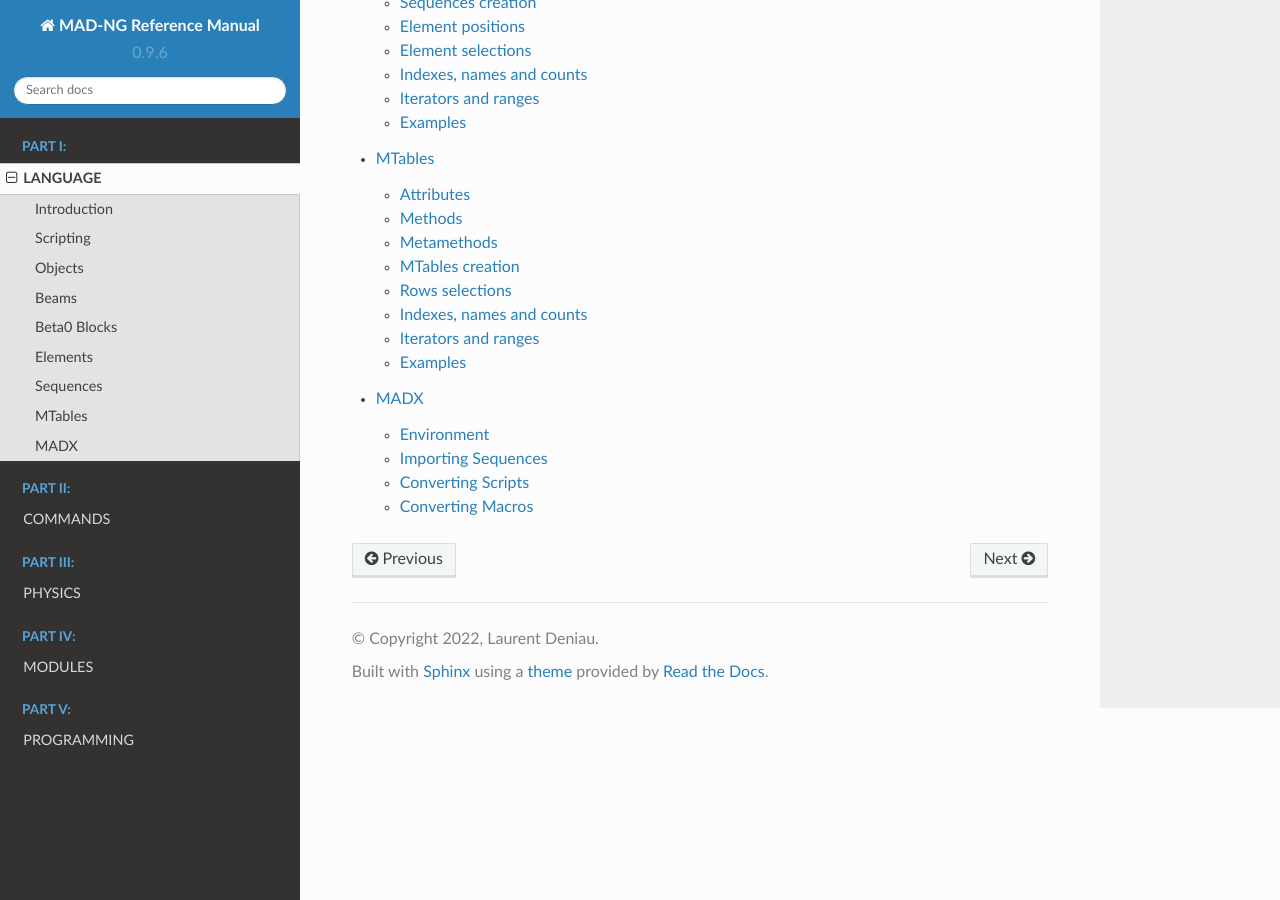
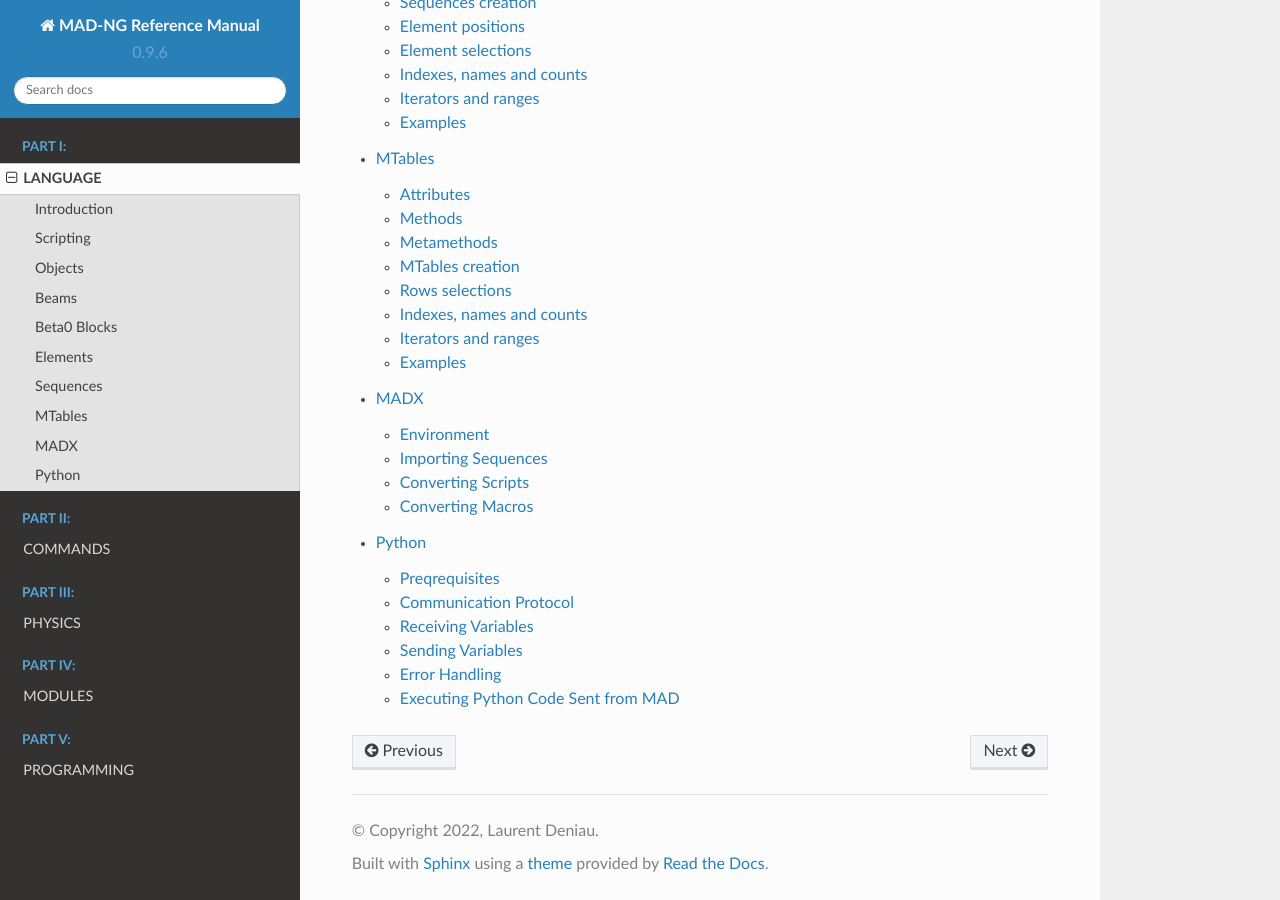
Before and after one commit to MethodicalAcceleratorDesign/MAD-NG.docs, a Sphinx documentation site: the page built from refman/source/mad_gen_index.rst, in a window 1280 px wide and 900 px high, scrolled down 1524 px. Built offline with Sphinx 7.4.7 and the Read the Docs theme 2.0.0, drawn with Linux system fonts in a browser that asks for light colours; some of the changed lines change nothing that is shown.

Commit message:
Add initial documentation for the low level for pymadng

```diff
--- a/refman/source/mad_gen_index.rst
+++ b/refman/source/mad_gen_index.rst
@@ -15,3 +15,4 @@ LANGUAGE
    /mad_gen_sequence.rst
    /mad_gen_mtable.rst
    /mad_gen_madx.rst
+   /mad_gen_python.rst
--- /dev/null
+++ b/refman/source/mad_gen_python.rst
@@ -0,0 +1,308 @@
+Python
+======
+
+Within MAD, there is a low level communication process that allows transfer of data between MAD and python. Most of the work between sending and receiving data must be performed by the user, however this is a robust and flexible way to communicate between the two languages. For a higher level way of communication, you can use the `pymadng <https://pypi.org/project/pymadng/>`_ package on PyPI.
+
+Preqrequisites
+--------------
+
+- Python 3.6 or higher
+- NumPy 1.11.0 or higher
+- A working binary of MAD-NG
+
+Because the file "madp\_pymad.py" is a python module, it must be in the same directory as the python script that is importing it, or you must add the directory containing "madp\_pymad.py" to your path by using the following code:
+
+.. code-block:: python
+    :caption: Adding the directory containing "madp\_pymad.py" to your path
+
+    import sys
+    sys.path.append("path/to/module") # where "path/to/module/madp_pymad.py" is located
+
+Now you can import the module, I recommend using the following code to import the module:
+
+.. code-block:: python
+    :caption: Importing the module
+
+    from madp_pymad import mad_process as MAD
+
+Finally, to start the mad process from python, you must tell python where your MAD-NG binary is located:
+
+.. code-block:: python
+    :caption: Starting the MAD-NG process
+
+    mad = MAD("path/to/mad") # where "path/to/mad" is the location of your MAD-NG binary
+
+Communication Protocol
+----------------------
+
+The communication protocol has been presented previously in a meeting that can be found here: `MAD-NG Python interface <https://indico.cern.ch/event/1224204/>`_. The essential points are:
+
+- PyMAD-NG communicates through pipes (first in, first out)
+- Communication occurs by sending MAD-NG scripts (as strings) to MAD
+- Retrieve data from MAD to Python pipe.
+- The stdout of MAD is redirected to the stdout of Python (not intercepted by PyMAD-NG)
+
+The first point is the most consequential for the user, as it means that the order in which you send data to MAD-NG is the order in which it will be received and vice versa for retrieving data. Therefore, you must adhere to the following rules:
+
+.. important::
+    - **Before you receive any data from MAD-NG, you must always ask MAD-NG to send the data.**
+    - **Before you send data to MAD-NG, you must always send MAD-NG the instructions to read the data.**
+
+
+.. code-block:: python
+    :caption: An example of using the mad_process object to communicate with MAD-NG
+
+    #Load the mad_process
+    from madp_pymad import mad_process as MAD # Assuming that the madp_pymad.py file is in the current directory
+    mad = MAD("./mad")                        # Assuming that the mad binary is in the current directory
+
+    #Tell mad that it should expect data and then place it in 'a'
+    mad.send("a = py:recv()")
+
+    #Send the data
+    mad.send(42)
+
+    #Ask mad to send the data back
+    mad.send("py:send(a)")
+
+    #Read the data
+    mad.recv() #-> 42
+
+
+:meth:`mad.send() <pymadng.MAD.send>` and :meth:`mad.recv() <pymadng.MAD.recv>` are the main ways to communicate with MAD-NG and is extremely simple, for specific details on what data can be sent see the :class:`API Reference <pymadng.MAD>`.
+
+For types that the equivalent of MAD-NG cannot be naturally found in numpy or python, you will be required to use a different function to *send* data (see below). To *receive* any data just use :meth:`mad.recv() <pymadng.MAD.recv>`.
+
+.. _typestbl:
+
+.. table:: Types that can be sent to MAD-NG and the function to use to send them
+
+    +----------------------------------------+------------------------+----------------------------------------------+
+    | Type in Python                         | Type in MAD            | Function to send from Python                 |
+    +========================================+========================+==============================================+
+    | None                                   | nil                    | :meth:`send <pymadng.MAD.send>`              |
+    +----------------------------------------+------------------------+----------------------------------------------+
+    | str                                    | string                 | :meth:`send <pymadng.MAD.send>`              |
+    +----------------------------------------+------------------------+----------------------------------------------+
+    | int                                    | number :math:`<2^{31}` | :meth:`send <pymadng.MAD.send>`              |
+    +----------------------------------------+------------------------+----------------------------------------------+
+    | float                                  | number                 | :meth:`send <pymadng.MAD.send>`              |
+    +----------------------------------------+------------------------+----------------------------------------------+
+    | complex                                | complex                | :meth:`send <pymadng.MAD.send>`              |
+    +----------------------------------------+------------------------+----------------------------------------------+
+    | list                                   | table                  | :meth:`send <pymadng.MAD.send>`              |
+    +----------------------------------------+------------------------+----------------------------------------------+
+    | bool                                   | bool                   | :meth:`send <pymadng.MAD.send>`              |
+    +----------------------------------------+------------------------+----------------------------------------------+
+    | NumPy ndarray (dtype = np.float64)     | matrix                 | :meth:`send <pymadng.MAD.send>`              |
+    +----------------------------------------+------------------------+----------------------------------------------+
+    | NumPy ndarray (dtype = np.complex128)  | cmatrix                | :meth:`send <pymadng.MAD.send>`              |
+    +----------------------------------------+------------------------+----------------------------------------------+
+    | NumPy ndarray (dtype = np.int32)       | imatrix                | :meth:`send <pymadng.MAD.send>`              |
+    +----------------------------------------+------------------------+----------------------------------------------+
+    | range                                  | irange                 | :meth:`send <pymadng.MAD.send>`              |
+    +----------------------------------------+------------------------+----------------------------------------------+
+    | start(float), stop(float), size(int)   | range                  | :meth:`send_rng <pymadng.MAD.send_rng>`      |
+    +----------------------------------------+------------------------+----------------------------------------------+
+    | start(float), stop(float), size(int)   | logrange               | :meth:`send_lrng <pymadng.MAD.send_lrng>`    |
+    +----------------------------------------+------------------------+----------------------------------------------+
+    || NumPy ndarray (dtype = np.uint8) and  || TPSA                  || :meth:`send_tpsa <pymadng.MAD.send_tpsa>`   |
+    || NumPy ndarray (dtype = np.float64)    ||                       ||                                             |
+    +----------------------------------------+------------------------+----------------------------------------------+
+    || NumPy ndarray (dtype = np.uint8) and  || CTPSA                 || :meth:`send_ctpsa <pymadng.MAD.send_ctpsa>` |
+    || NumPy ndarray (dtype = np.complex128) ||                       ||                                             |
+    +----------------------------------------+------------------------+----------------------------------------------+
+
+Since above does not cover all types that can be sent from MAD-NG to Python, there is a class within the module that can be used to receive higher levels of data, such as elements, mtables, sequences, etc... This class is called :class:`mad_ref` and is simply a wrapper that mimicks a MAD-NG object to allow you to retrieve attributes of the object through keys and indexing. This can occur continuously until you reach a primitive type (see above). In order to do this communication, python needs to know the name of this object in the MAD environment, which must be provided by the user when they send an object. For example:
+
+.. code-block:: python
+
+    #Load the mad_process
+    from madp_pymad import mad_process as MAD
+    mad = MAD("./mad")
+
+    #Create an object of objects in MAD
+    mad.send("""
+    local object in MAD
+
+    obj = object {
+        a = object {
+            b = 42
+        }
+    }
+    py:send(obj)
+    """)
+    obj = mad.recv("obj") # -> mad_ref
+    a = obj["a"]          # -> mad_ref
+    b = a.b               # -> 42
+    print(b)              # -> 42
+
+If you give the wrong name for the object in the environment, you will create a reference to a (possibly) non-existent object. This will not cause an error, but will instead return a :class:`mad_ref` object that will return None for any attribute you try to access. In fact, as no data is actually passed from MAD to python, except for the fact an object was attempted to be sent, therefore you can do the following:
+
+.. code-block:: python
+
+    # Load MAD from pymadng
+    from madp_pymad import mad_process as MAD
+    mad = MAD("./mad")
+
+    # Load mad_ref from pymadng
+    from madp_pymad import mad_ref
+
+    # Create an object of objects in MAD
+    mad.send("""
+    local object in MAD
+    mad_obj = object {
+        a = object {
+            b = 42
+        }
+    }
+    """)
+
+    # Create a mad_ref object
+    py_obj = mad_ref(mad, "mad_obj") # mad_ref needs the mad_process object (for communication) and the name of the object in MAD
+    print(py_obj.a.b) # -> 42
+
+    # Create a mad_ref object with the wrong name
+    py_obj = mad_ref(mad, "wrong_name")
+    print(py_obj.a) # -> Error
+
+Receiving Variables
+-------------------
+
+You may be thinking that looking at above, it may become pretty arduous to have to always write :meth:`py:send(var)` and :meth:`mad.recv("var")` every time you want to send a variable from MAD to python. Therefore, there is a function that will do this for you, which is helpful, especially for the case of objects, where you don't want to unnecessarily use the variable name multiple times. This function is :meth:`recv_vars` and can be used as follows:
+
+.. code-block:: python
+
+    #Load the mad_process
+    from madp_pymad import mad_process as MAD
+    mad = MAD("./mad")
+
+    #Create an object of objects in MAD
+    mad.send("""
+    local object in MAD
+
+    obj = object {
+        a = object {
+            b = 42
+        }
+    }
+    c = "Hello World"
+    """)
+    obj, c, a = mad.recv_vars("obj", "c", "obj.a") # -> mad_ref, str, mad_ref
+    b = mad.recv_vars("obj.a.b")
+
+    print(b == a.b, a.b == obj.a.b) # -> True, True
+    print(c)                        # -> Hello World
+
+Sending Variables
+-----------------
+
+Similarly, you may be thinking that looking at above, it may become pretty arduous to have to always write :meth:`py:recv()` and :meth:`mad.send(var)` every time you want to send a variable from python to MAD. Therefore, there is a function that will do this for you, which also is useful in the case of wanting to send multiple variables at once. This function is :meth:`send_vars` and can be used as follows:
+
+.. code-block:: python
+
+    #Load the mad_process
+    from madp_pymad import mad_process as MAD
+    mad = MAD("./mad")
+
+    a, b, c, d = 42, 42.0, "Hello World", [1, 2, 3]
+    mad.send_vars(a_m = a, b_m = b, c_m = c, d_m = d) # -> Sends a, b, c, d to MAD
+
+    a2, b2, c2, d2 = mad.recv_vars("a_m", "b_m", "c_m", "d_m") # -> 42, 42.0, "Hello World", [1, 2, 3]
+
+    print(a == a2, b == b2, c == c2, d == d2) # -> True, True, True, True
+
+    #Equivalent to:
+    mad.send("a_m2 = py:recv()").send(a)
+    mad.send("b_m2 = py:recv()").send(b)
+    mad.send("c_m2 = py:recv()").send(c)
+    mad.send("d_m2 = py:recv()").send(d)
+    mad.send("py:send(a_m2):send(b_m2):send(c_m2):send(d_m2)")
+
+    print(
+        a == mad.recv(),
+        b == mad.recv(),
+        c == mad.recv(),
+        d == mad.recv()
+    ) # -> True, True, True, True
+
+
+Error Handling
+--------------
+
+If an error occurs in MAD-NG, it will be printed to the stdout of the python process, however it has no effect on the python process and it will continue as if nothing happened. This could be problematic, such as if you do any of the following:
+
+- Define a variable that needs to be used later in the script
+  - If MAD-NG will throws an error before the variable definition, python will continue with future commands, which may not give the expected result.
+- Attempt to send a variable from MAD to python
+  - If MAD-NG throws an error before the variable is sent, python will attempt to receive a variable that does not exist, which will cause python to hang.
+
+This is a short list that can be extended significantly, in other words, its not always ideal for python to not react to MAD erroring, therefore there are three functions at your disposal to handle errors:
+
+- :meth:`mad.errhdlr()`
+
+    .. code-block:: python
+
+        mad.send("a = 42")
+        mad.errhdlr(True)           # -> Turn on error handling
+        mad.send("b = a/'a'")       # -> MAD has now errored (sends this down the pipe)
+        print("Python not Errored") # -> This will still be printed
+        mad.recv()                  # -> A RuntimeError will be raised due to the error in the pipe, stopping the python process
+
+    .. code-block:: python
+
+        mad.errhdlr(True)           # -> Turn on error handling
+        mad.send("a = 42")
+        mad.errhdlr(False)          # -> Turn off error handling
+        mad.send("b = a/'a'")       # -> MAD has now errored (nothing is sent down the pipe)
+        print("Python not Errored") # -> This will still be printed
+        mad.send("py:send(b)")      # -> A None object will be sent down the pipe, as b does not exist
+        print(mad.recv())           # -> None
+
+- :meth:`mad.psend()` (Turns on error handling before sending and turns it off after sending)
+
+    .. code-block:: python
+
+        mad.send("a = 42")
+        mad.psend("b = a/'a'")      # -> MAD has now errored (sends this down the pipe)
+        print("Python not Errored") # -> This will still be printed
+        mad.recv()                  # -> A RuntimeError will be raised due to the error in the pipe, stopping the python process
+
+- :meth:`mad.precv()` (Turns on error handling before asking for the object and turns it off after receiving)
+
+    .. code-block:: python
+
+        mad.send("a = 42")
+        print(mad.precv("a"))         # -> 42
+        mad.send("b = a/'a'")         # -> MAD has now errored (nothing is sent down the pipe)
+
+        mad.send("py:send(a)")        # -> Python continues as if nothing happened
+        print(mad.recv())             # -> 42
+        mad.precv("a.b.c")            # -> A RuntimeError will be raised as a.b is not indexable
+
+
+Executing Python Code Sent from MAD
+-----------------------------------
+
+Finally there is a function that allows you to execute python code from MAD, this is :meth:`mad.recv_and_exec()`. This is potentially useful if you would like to use python to do some calculations and then send the result back to MAD automatically. In this function, you have the ability to add variables to the python environment, which can be used in the python code that is executed. By default, the only variables that are added to the python environment is the mad_process object, which is added as "mad" and the numpy library, which is added as "np". For example:
+
+.. code-block:: python
+
+     #Load the mad_process
+    from madp_pymad import mad_process as MAD
+    mad = MAD("./mad")
+
+    mad.send("""
+    a = py:send('mad.send(a)'):recv()
+    mat = py:send('mad.send(np.array([${a}, ${a}, ${a}, ${a}], dtype=np.int32).reshape(2, 2))'%{a = a}):recv()
+    mat:print()
+    py:send([==[mad.send('''py:send([=[mad.send("py:send([[a = 100/2]])")]=])''')]==])
+    """)
+
+    mad.recv_and_exec({'a': 42})
+    mad.recv_and_exec() # prints a 2x2matrix of 42
+    mad.recv_and_exec()
+    mad.recv_and_exec()
+    a = mad.recv_and_exec()["a"]
+
+    print(a) # -> 50
```
